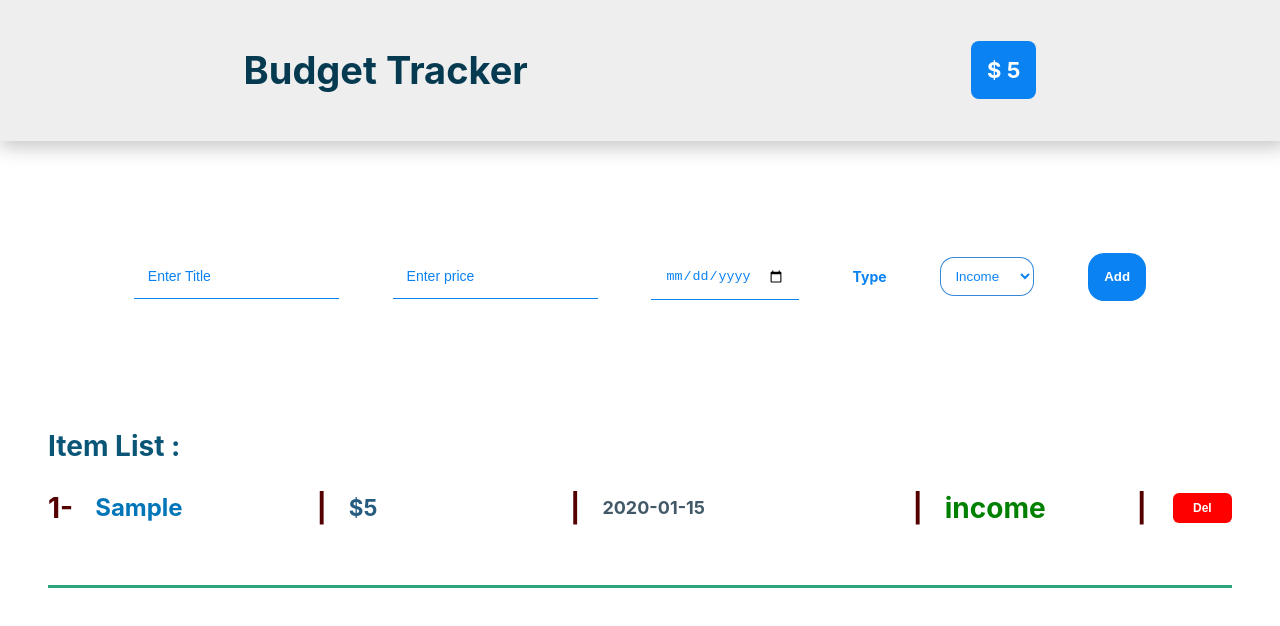
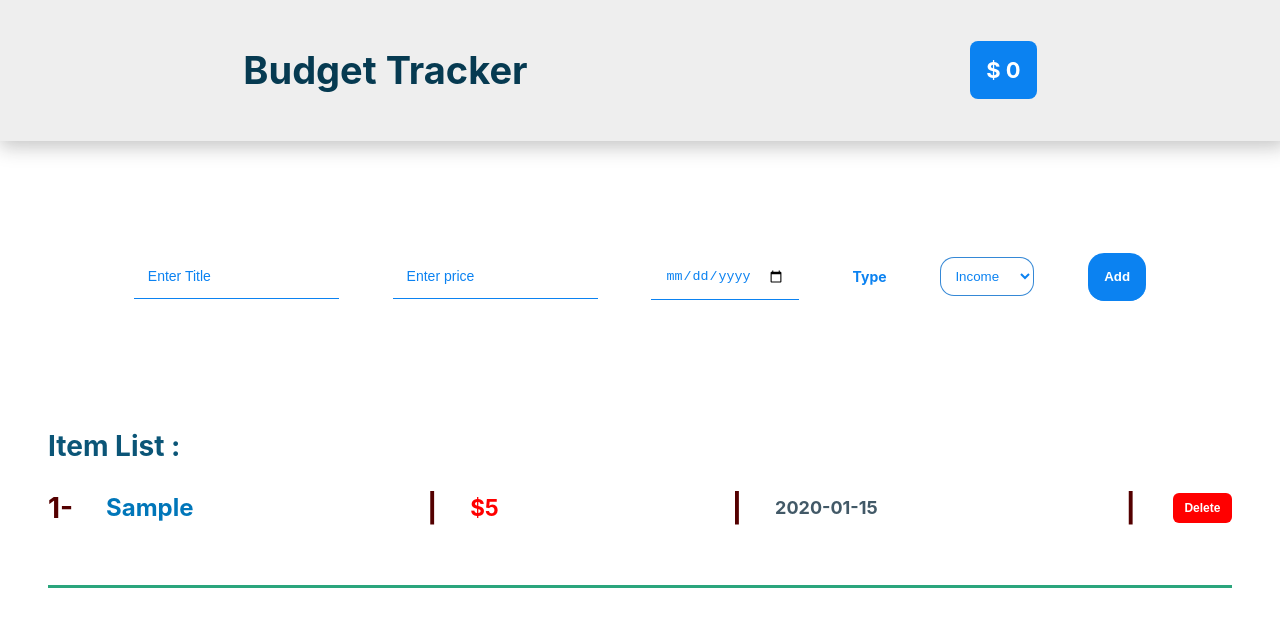
Before and after one commit to Ahmed-Khaled11/budget-tracker, a React (Create React App) app: page / in a window 1280 px wide. Both pictures are taken after typing "Sample", "5", "2020-01-15" into the empty fields and a click on the input "Add". Shown: the top 626 px of the page. Built offline with nearby package versions, Linux system fonts and the light colour scheme.

Commit message:
css changes style

```diff
--- a/src/Components/input/Input.js
+++ b/src/Components/input/Input.js
@@ -7,7 +7,6 @@ export default function Input() {
   const title = useRef();
   const price = useRef();
     const date = useRef();
-  const type = useRef();
   const theDate = new Date();
   const handleAddItem = (e) => {
     e.preventDefault();
@@ -22,7 +21,6 @@ export default function Input() {
             `${theDate.getFullYear()}-${
               theDate.getMonth() + 1
             }-${theDate.getDate()}`,
-          type: type.current.value,
         })
       );
     e.target.reset()
@@ -51,7 +49,7 @@ export default function Input() {
           <input type="date" name="data" placeholder="Enter Date" ref={date} />
 
           <label htmlFor="type">Type</label>
-          <select name="type" ref={type}>
+          <select name="type">
             <option value="income">Income</option>
             <option value="expense">Expense</option>
           </select>
--- a/src/Components/itemList/ItemList.js
+++ b/src/Components/itemList/ItemList.js
@@ -4,14 +4,12 @@ import { updateItems } from "../../redux/itemSlice";
 import "./itemList.css";
 export default function ItemList() {
   let { item } = useSelector((state) => state.item)
-  // let item = item;
   let dispatch = useDispatch()
   const handleActive = (e) => {
     e.target.classList.value.includes("items")
       ? e.target.classList.toggle("active")
       : e.target.parentElement.classList.toggle("active");
   }
-
   const handleDelete = (title) => {
     item = item.filter((w) => w.title !== title);
     dispatch(updateItems(item));
@@ -30,15 +28,14 @@ export default function ItemList() {
               >
                 <p>{index + 1}-</p>
                 <span className="title">{item.title}</span>|
-                <span className="price">${item.price}</span>|
-                <span className="date">{item.date}</span>|
                 <span
+                  className="price"
                   style={{ color: item.type === "income" ? "green" : "red" }}
-                  className="type"
                 >
-                  {item.type}
+                  ${item.price}
                 </span>
-                |<button onClick={() => handleDelete(item.title)}>Del</button>
+                |<span className="date">{item.date}</span>
+                |<button onClick={() => handleDelete(item.title)}>Delete</button>
               </div>
             ))
           ) : (
--- a/src/Components/itemList/itemList.css
+++ b/src/Components/itemList/itemList.css
@@ -21,27 +21,23 @@ color:  rgb(0 118 185);
 font-size: 24px;
 font-weight: bold;
 text-transform: capitalize;
-min-width: 17.5%;
+min-width: 25%;
 }
 @media (max-width:767px) {
 .items ,
 .items p , .items span{
 font-size: 14px;
 }
-
 }
 .price{
 color: #275c81;
-min-width: 17.5%;
+min-width: 20%;
 font-size: 1.4rem;
 }
 .date{
 color: rgb(66 89 103);
 font-size: 18px;
-min-width: 25%
-}
-.type{
-min-width: 15%;
+min-width: 27.5%;
 }
 .empty-data{
 display: block;
```
